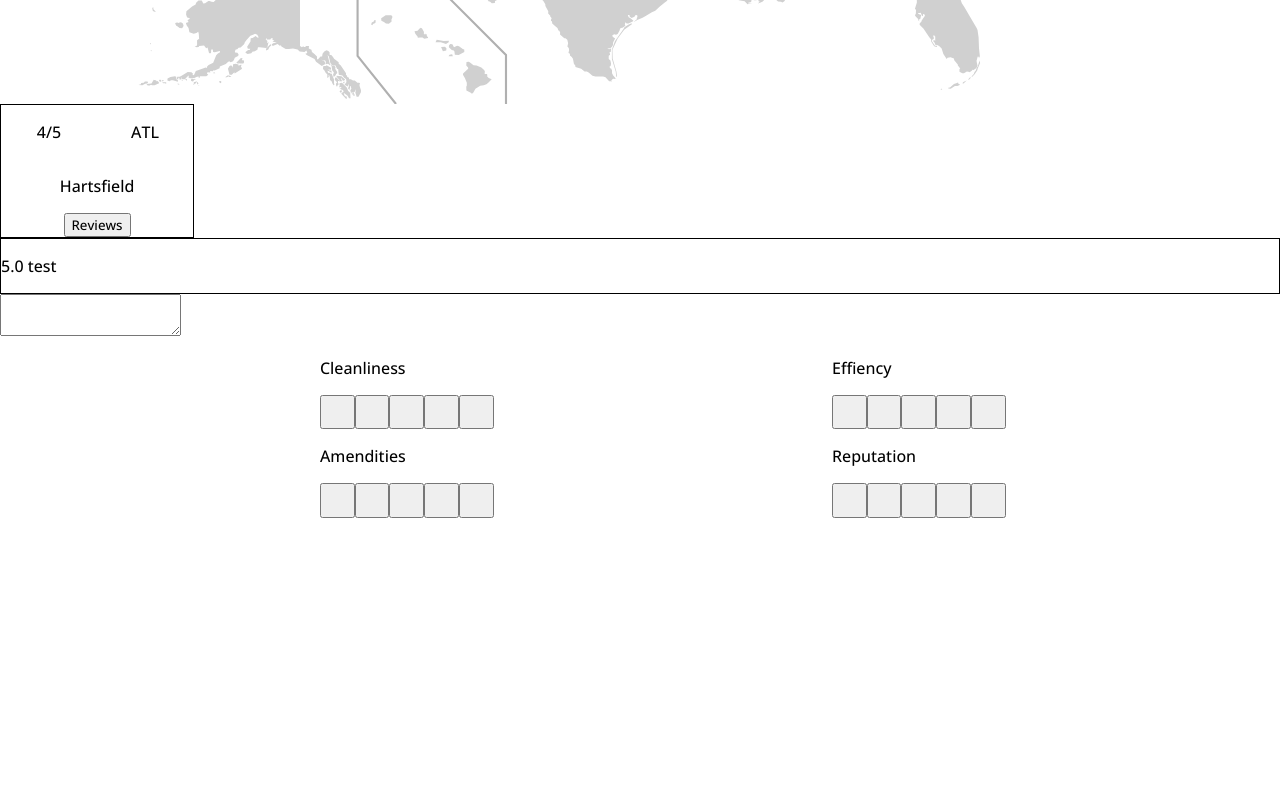
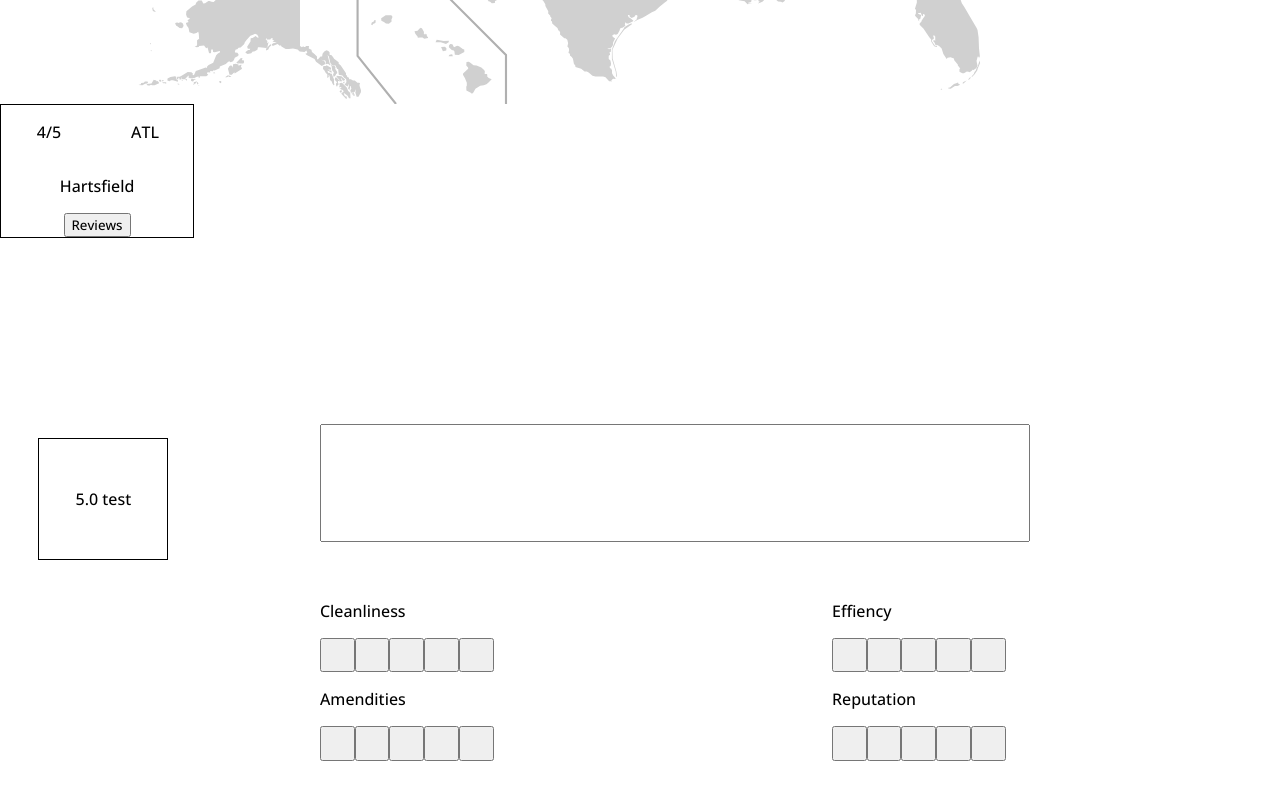
Before and after one commit to Darren-Tham/Rate-My-Airport, a React (Vite) app: page / in a window 1280 px wide. Shown: the part 949-1749 px from the top of the page. Built offline with nearby package versions, Linux system fonts and the light colour scheme.

Commit message:
Improved review form

```diff
--- a/src/components/ReviewPage/ReviewPage.css
+++ b/src/components/ReviewPage/ReviewPage.css
@@ -1,15 +1,36 @@
+textarea {
+    resize: none;
+    width: 100%;
+    height: 70%;
+}
+
 .whole-page {
     width: 100vw;
     height: 100vh;
 }
 
 .rating {
+    position: relative;
     border: 1px solid;
     display: flex;
+    width: 10%;
+    height: 15%;
+    align-items: center;
+    justify-content: center;
+    left: 3%;
+    top: 25%;
 }
 
 .options {
     display: flex;
+}
+
+.review-description {
+    margin-top: 5%;
+    position: relative;
+    left: 25%;
+    width: 55%;
+    height: 20%;
 }
 
 .review-options-1 {
```
Also changed, not shown: src/components/ReviewPage/ReviewPage.tsx (indentation only).
